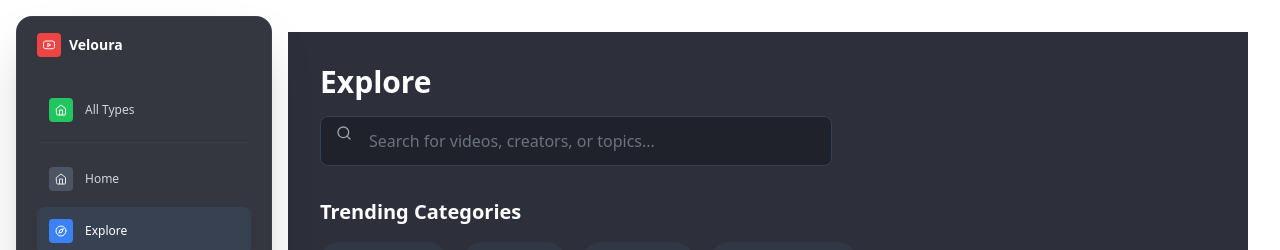
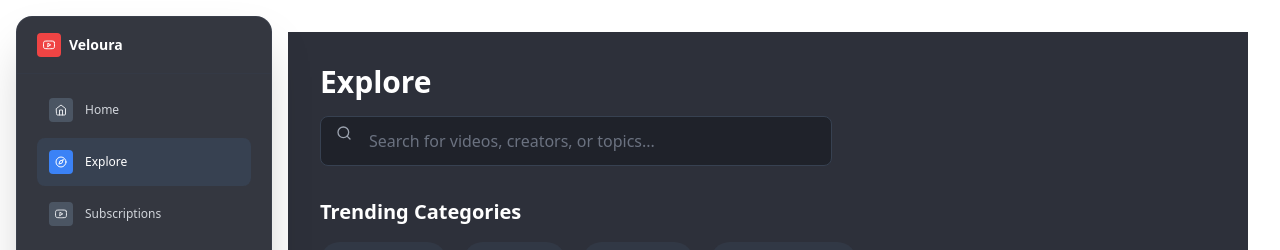
Before and after one commit to Yashchauhan008/veloura-backup, a React (Create React App) app: page /explore in a window 1280 px wide. Shown: the top 250 px of the page. Built offline with nearby package versions, Linux system fonts and the light colour scheme; sample sign-in values are in the browser's storage; the HTML template or start-up script is replaced by a standard one.

Commit message:
sidebar page change by KN

```diff
--- a/src/pages/FeedPage/Sidebar.js
+++ b/src/pages/FeedPage/Sidebar.js
@@ -92,16 +92,15 @@ const Sidebar = ({ isOpen, setIsOpen }) => {
 
             {/* Navigation Section */}
             <div className="flex-1 px-3 py-3">
-              {/* All Types Header with smaller colored icon */}
+              {/* All Types Header with smaller colored icon
               <div className="flex items-center gap-3 px-3 py-3 mx-2 mb-2">
                 <div className="w-6 h-6 bg-green-500 rounded flex items-center justify-center">
                   <FiHome size={12} className="text-white" />
                 </div>
                 <span className="text-xs font-medium text-gray-300">All Types</span>
-              </div>
+              </div> */}
 
-              {/* Dotted separator line */}
-              <div className="mx-3 mb-3 border-t border-dotted border-gray-600/50"></div>
+
 
               {/* Navigation Items */}
               <nav className="space-y-1">
```
